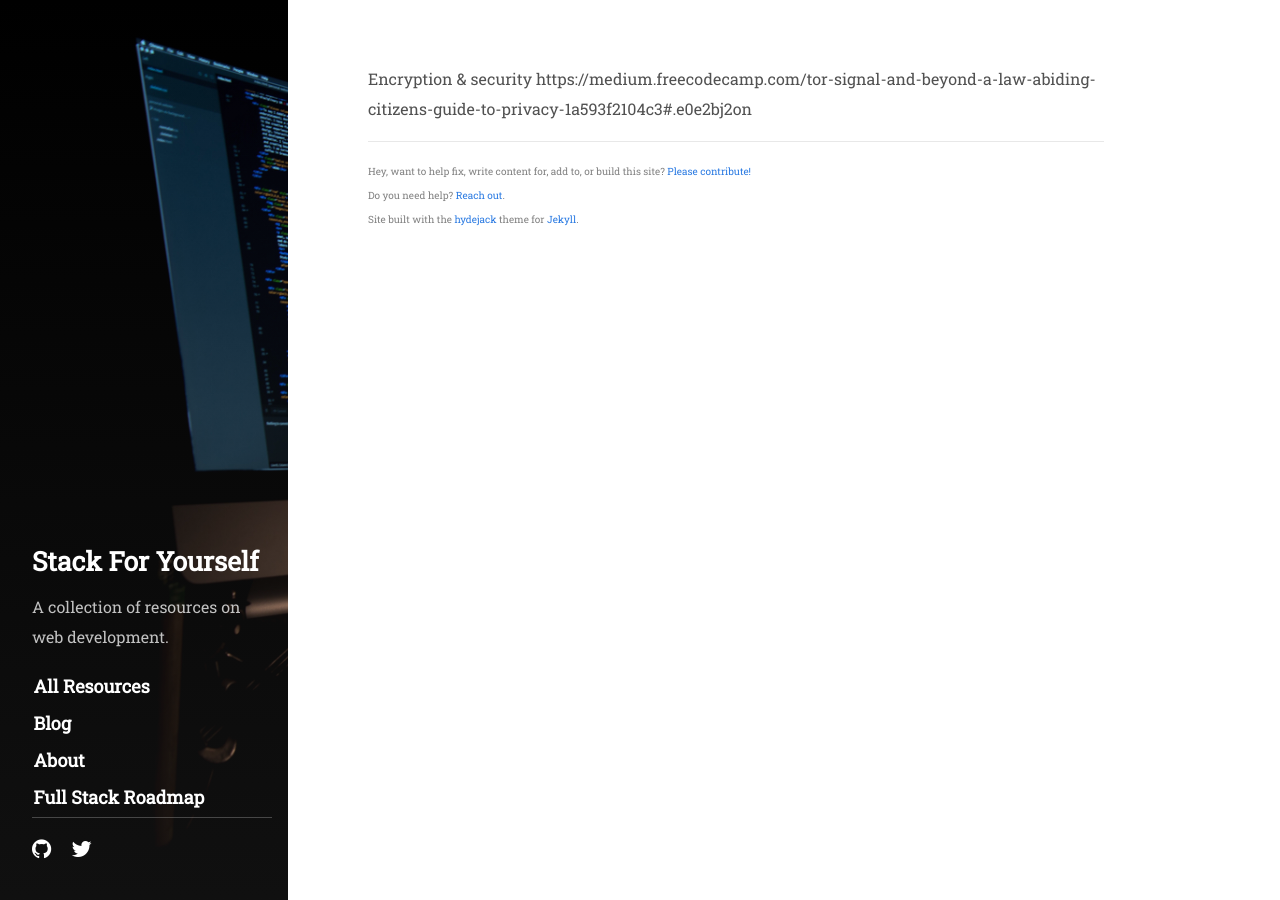
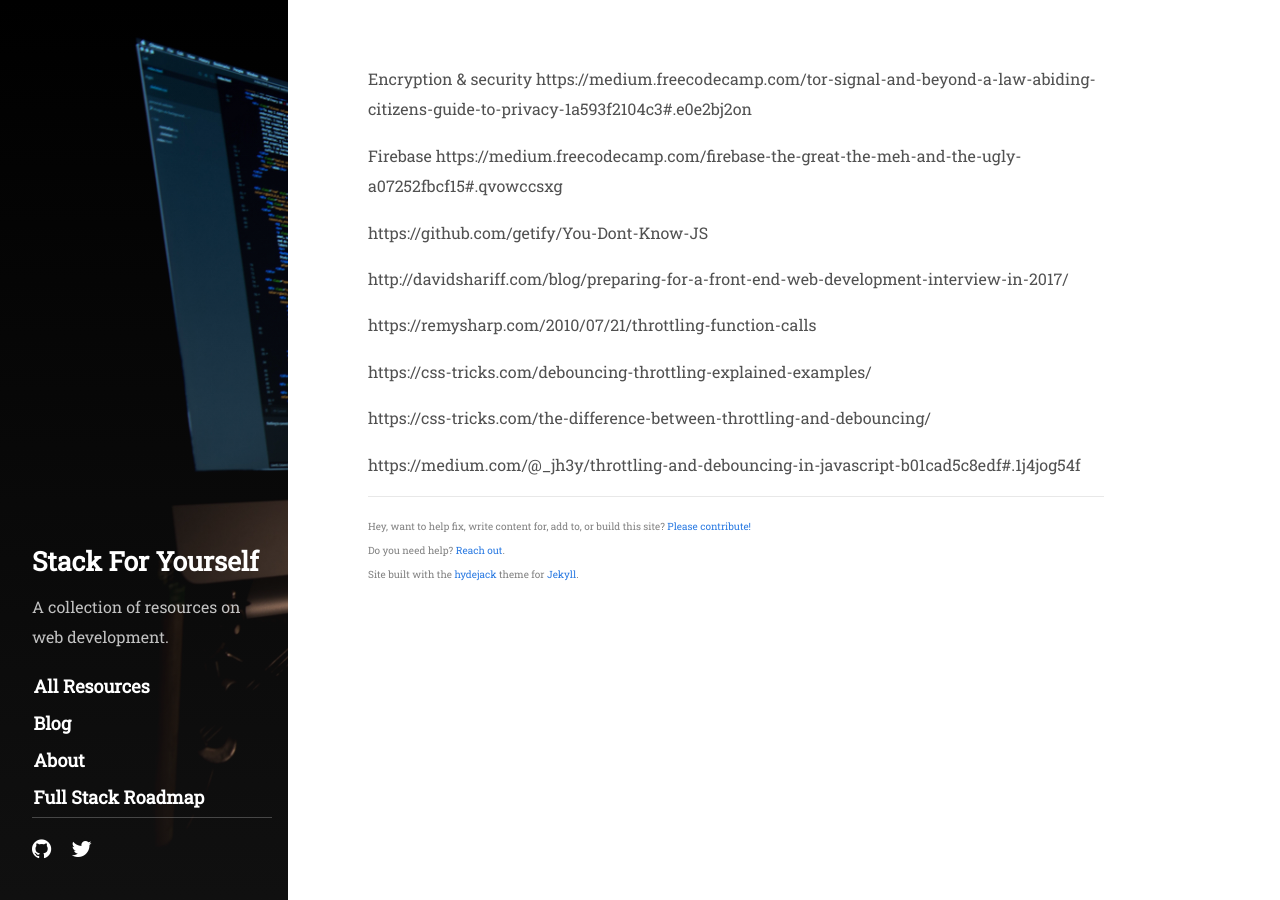
Before and after one commit to mindplace/stack-for-yourself, a Jekyll site: the page built from to_sort.md, in a window 1280 px wide. Built offline with Jekyll 4.4.1, drawn with Linux system fonts in a browser that asks for light colours; nearby versions of some CDN libraries; our own code applies the rules of GitHub Pages for plain Markdown files.

Commit message:
add more JS links

```diff
--- a/to_sort.md
+++ b/to_sort.md
@@ -1,2 +1,18 @@
 Encryption & security
 https://medium.freecodecamp.com/tor-signal-and-beyond-a-law-abiding-citizens-guide-to-privacy-1a593f2104c3#.e0e2bj2on
+
+
+Firebase
+https://medium.freecodecamp.com/firebase-the-great-the-meh-and-the-ugly-a07252fbcf15#.qvowccsxg
+
+https://github.com/getify/You-Dont-Know-JS
+
+http://davidshariff.com/blog/preparing-for-a-front-end-web-development-interview-in-2017/
+
+https://remysharp.com/2010/07/21/throttling-function-calls
+
+https://css-tricks.com/debouncing-throttling-explained-examples/
+
+https://css-tricks.com/the-difference-between-throttling-and-debouncing/
+
+https://medium.com/@_jh3y/throttling-and-debouncing-in-javascript-b01cad5c8edf#.1j4jog54f
```
Also changed, not shown: _posts/2016-05-01-seeking-dev-work.md (+1 -0 lines), _posts/2016-05-01-supporting-codebase-at-work.md (+1 -1 lines), _posts/2016-06-01-front-end-part-2-design-and-assets.md (+1 -0 lines), _posts/2016-06-01-javascript-uncategorized.md (+10 -0 lines).
